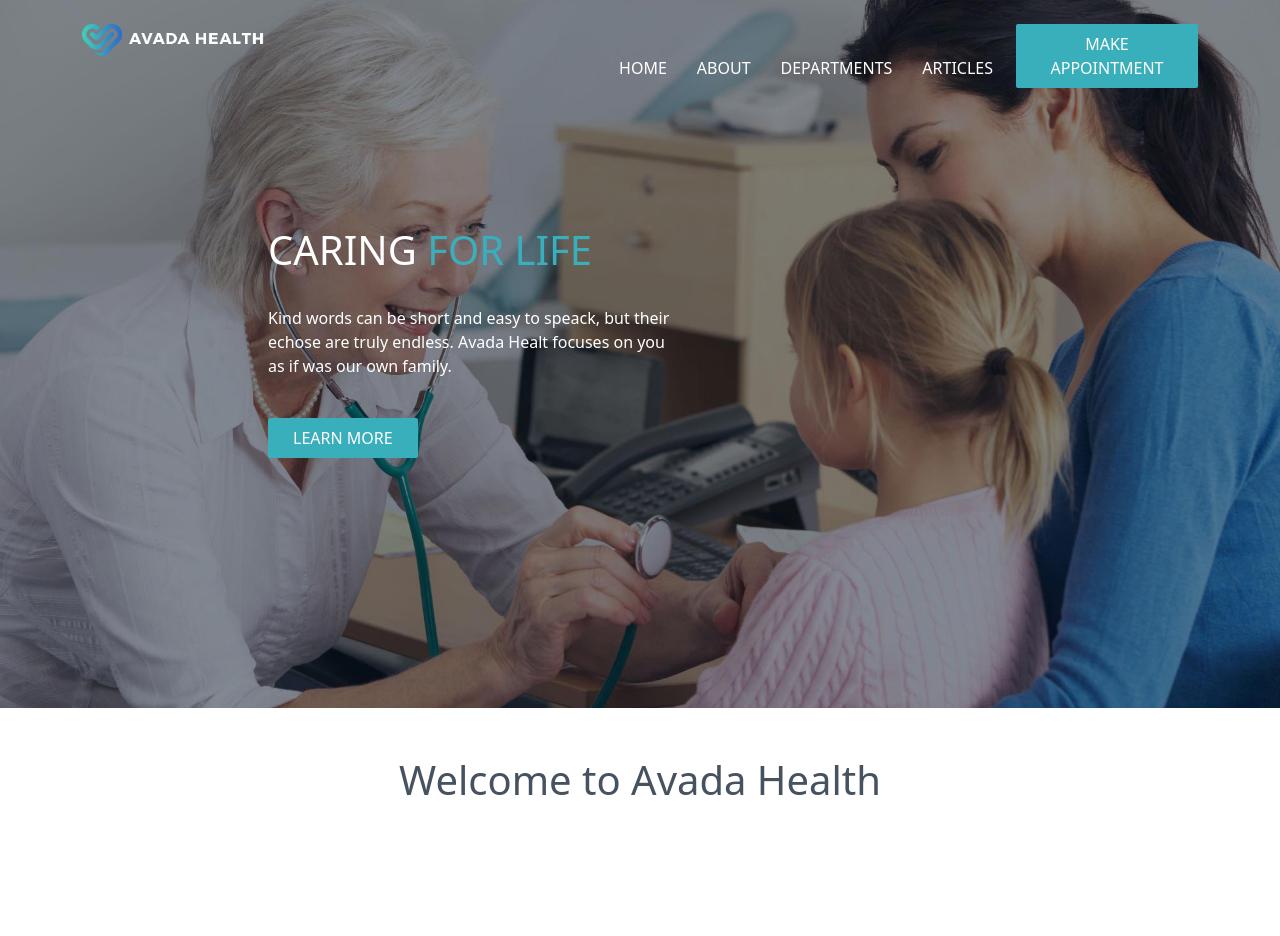
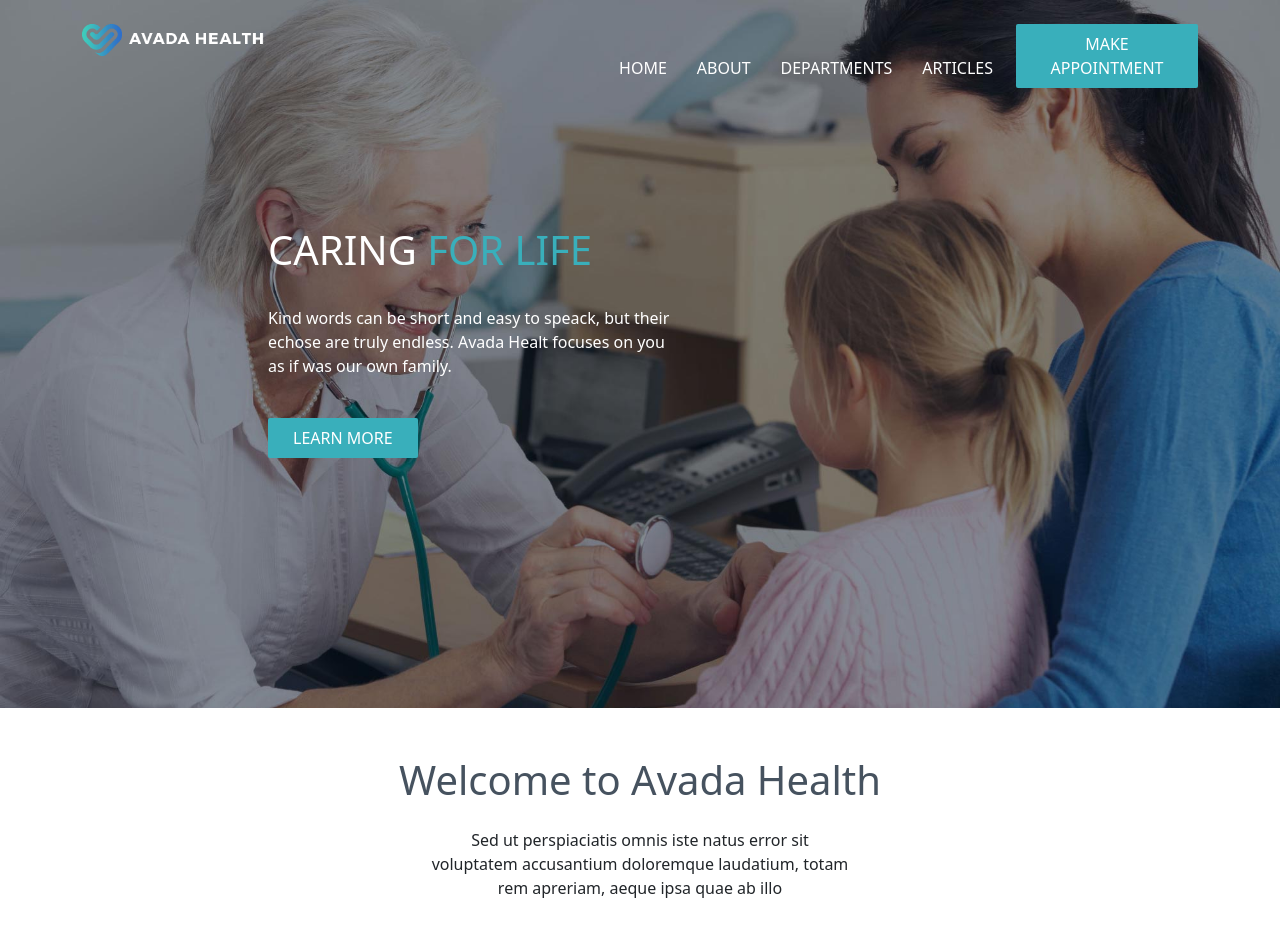
Before and after one commit to WalterFrongia/proj-html-vuejs, a Vue app: page / in a window 1280 px wide. Shown: the top 936 px of the page. Built offline with nearby package versions, Linux system fonts and the light colour scheme.

Commit message:
Aggiunto titolo welocome section e testo

```diff
--- a/src/components/Welcome.vue
+++ b/src/components/Welcome.vue
@@ -1,9 +1,16 @@
 <template>
-    <div id="welcome-section">
+    <div id="my-welcome-section">
         <div class="container">
             <div class="row">
                 <div class="col-12 text-center pt-5">
                    <h1>Welcome to Avada Health</h1>
+                </div>
+            </div>
+            <div class="row text-center d-flex justify-content-center">
+                <div class="col-7 pt-3">
+                    <p>Sed ut perspiaciatis omnis iste natus error sit voluptatem accusantium
+                        doloremque laudatium, totam rem apreriam, aeque ipsa quae ab illo
+                    </p>
                 </div>
             </div>
         </div>
@@ -20,9 +27,10 @@ export default {
 
 @import "../style/variables.scss";
 
-#welcome-section{
+#my-welcome-section{
     margin:auto;
     width:$primaryWidth;
+
     height: 500px; //atezza impostata per capire grandezze pagina, poi verrà rimossa
     h1{
         color:$thirdColor;
--- a/src/style/variables.scss
+++ b/src/style/variables.scss
@@ -2,7 +2,7 @@
 
 $primaryColor: #39afbb; //(sfondo bottone, )
 $secondaryColor: white;
-$thirdColor:#46525f;
+$thirdColor:#46525f; //(colore titoli e sottotitoli nei components del Main)
 
 // /COLOR
 
```
